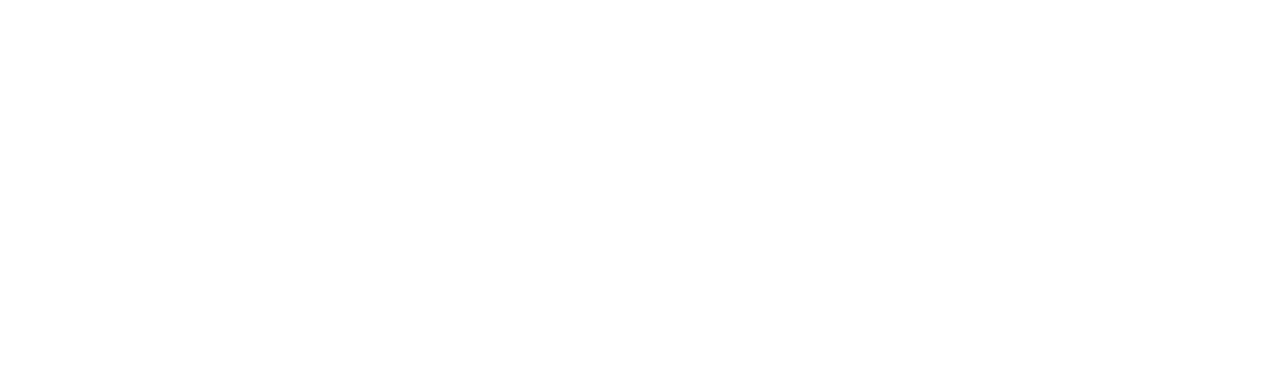
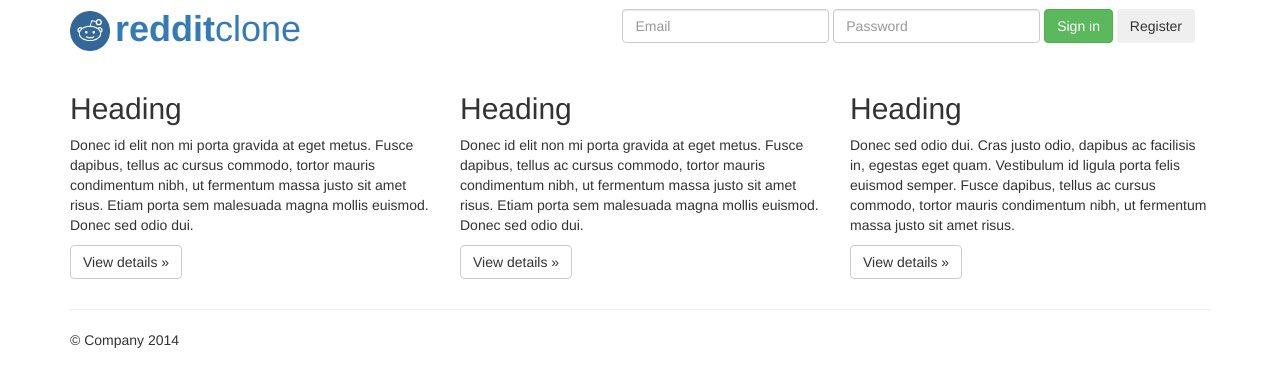
Before and after one commit to lukasmartinelli-alt/reddit-clone-js, a website: page public/client.html in a window 1280 px wide. Drawn offline with nearby package versions, Linux system fonts and the light colour scheme.

Commit message:
Added base template

```diff
--- /dev/null
+++ b/public/client.css
@@ -0,0 +1,14 @@
+/* ===NAVBAR=== */
+.navbar h1 {
+    display: inline;
+}
+
+.navbar-brand {
+    padding-top: 8px;
+}
+
+.navbar-brand > img {
+    margin-top: -10px;
+    display: inline;
+    height: 40px;
+}
--- a/public/client.html
+++ b/public/client.html
@@ -3,16 +3,70 @@
 <head>
     <title>InTeTestat</title>
     <meta name="viewport" content="width=device-width, initial-scale=1.0">
-    <link href="css/base.css" rel="stylesheet" media="screen">
-    <link href="css/layout.css" rel="stylesheet" media="screen">
-    <link href="css/modules.css" rel="stylesheet" media="screen">
-    <link href="//cdnjs.cloudflare.com/ajax/libs/twitter-bootstrap/3.3.0/css/bootstrap.css">
+    <link rel="stylesheet" href="https://maxcdn.bootstrapcdn.com/bootstrap/3.3.0/css/bootstrap.min.css">
+    <link rel="stylesheet" href="client.css">
 </head>
     <body>
+        <nav class="navbar" role="navigation">
+          <div class="container">
+            <div class="navbar-header">
+              <button type="button" class="navbar-toggle collapsed" data-toggle="collapse" data-target="#navbar" aria-expanded="false" aria-controls="navbar">
+                <span class="sr-only">reddit clone</span>
+                <span class="icon-bar"></span>
+                <span class="icon-bar"></span>
+                <span class="icon-bar"></span>
+              </button>
+              <a class="navbar-brand" href="#">
+                <img class="navbar-logo" src="images/reddit.png" />
+                <h1><b>reddit</b>clone</h1>
+              </a>
+            </div>
+            <div id="navbar" class="navbar-collapse collapse">
+              <form class="navbar-form navbar-right" role="form">
+                <div class="form-group">
+                  <input placeholder="Email" class="form-control" type="text">
+                </div>
+                <div class="form-group">
+                  <input placeholder="Password" class="form-control" type="password">
+                </div>
+                <button type="submit" class="btn btn-success">Sign in</button>
+                <button type="submit" class="btn">Register</button>
+              </form>
+            </div><!--/.navbar-collapse -->
+          </div>
+        </nav>
+        <div class="container">
+          <div class="row">
+            <div class="col-md-4">
+              <h2>Heading</h2>
+              <p>Donec id elit non mi porta gravida at eget metus. Fusce dapibus, tellus ac cursus commodo, tortor mauris condimentum nibh, ut fermentum massa justo sit
+    amet risus. Etiam porta sem malesuada magna mollis euismod. Donec sed odio dui. </p>
+              <p><a class="btn btn-default" href="#" role="button">View details »</a></p>
+            </div>
+            <div class="col-md-4">
+              <h2>Heading</h2>
+              <p>Donec id elit non mi porta gravida at eget metus. Fusce dapibus, tellus ac cursus commodo, tortor mauris condimentum nibh, ut fermentum massa justo sit
+    amet risus. Etiam porta sem malesuada magna mollis euismod. Donec sed odio dui. </p>
+              <p><a class="btn btn-default" href="#" role="button">View details »</a></p>
+           </div>
+            <div class="col-md-4">
+              <h2>Heading</h2>
+              <p>Donec sed odio dui. Cras justo odio, dapibus ac facilisis in, egestas eget quam. Vestibulum id ligula porta felis euismod semper. Fusce dapibus, tellus
+    ac cursus commodo, tortor mauris condimentum nibh, ut fermentum massa justo sit amet risus.</p>
+              <p><a class="btn btn-default" href="#" role="button">View details »</a></p>
+            </div>
+          </div>
+
+          <hr>
+
+          <footer>
+            <p>© Company 2014</p>
+          </footer>
+        </div>
         <script src="//raw.githubusercontent.com/iconic/SVGInjector/master/dist/svg-injector.min.js"></script>
         <script src="//cdnjs.cloudflare.com/ajax/libs/jquery/2.1.1/jquery.js"></script>
-        <script href="//cdnjs.cloudflare.com/ajax/libs/twitter-bootstrap/3.3.0/js/bootstrap.js"></script>
         <script href="//cdnjs.cloudflare.com/ajax/libs/angular.js/1.3.0/angular.js"></script>
+        <script src="https://maxcdn.bootstrapcdn.com/bootstrap/3.3.0/js/bootstrap.min.js"></script>
         <script src="core.js"></script>
         <script src="dataService.js"></script>
         <script src="init.js"></script>
```
